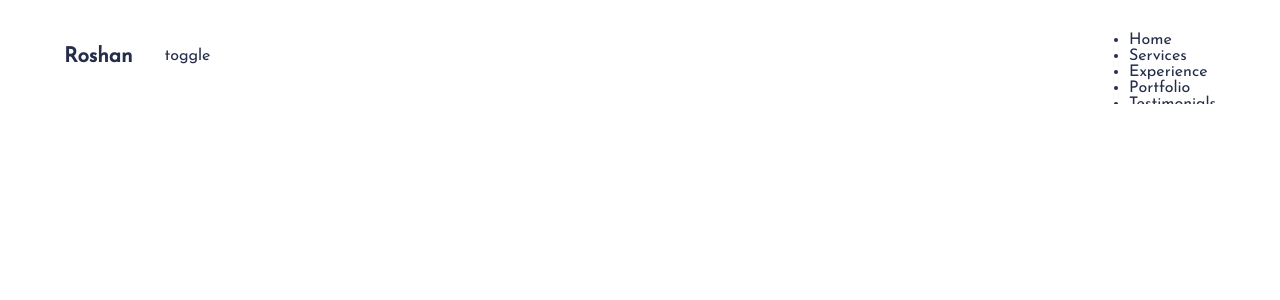
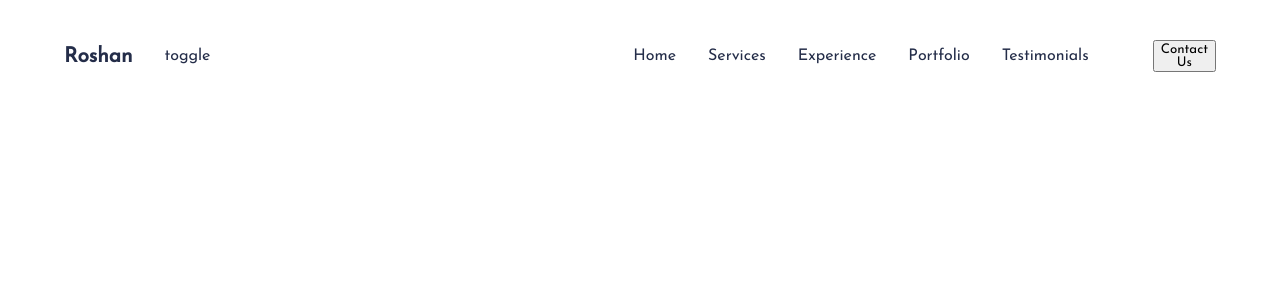
Before and after one commit to Roshankavinda/MyPortfolioWebsite, a React (Create React App) app: page / in a window 1280 px wide. Shown: the top 300 px of the page. Built offline with nearby package versions, Linux system fonts and the light colour scheme.

Commit message:
new commit

```diff
--- a/src/Components/Navbar/Navbar.css
+++ b/src/Components/Navbar/Navbar.css
@@ -15,3 +15,26 @@
     font-size: 1.3rem;
     font-weight: bold;
 }
+
+.n-right{
+    display: flex;
+    flex: 1;
+    align-items: center;
+    justify-content: center;
+    font-weight: 400;
+}
+
+.n-list{
+    flex: 10;
+}
+
+.n-list>ul{
+    display: flex;
+    gap: 2rem;
+    margin-right: 4rem;
+}
+
+.n-list>ul>li:hover{
+    cursor: pointer;
+    color: var(--orange);
+}
--- a/src/Components/Navbar/Navbar.jsx
+++ b/src/Components/Navbar/Navbar.jsx
@@ -10,7 +10,7 @@ export const Navbar = () => {
     </div>
     <div className="n-right">
         <div className="n-list">
-            <ul>
+            <ul style={{listStyleType: 'none'}}>
                 <li>Home</li>
                 <li>Services</li>
                 <li>Experience</li>
```
